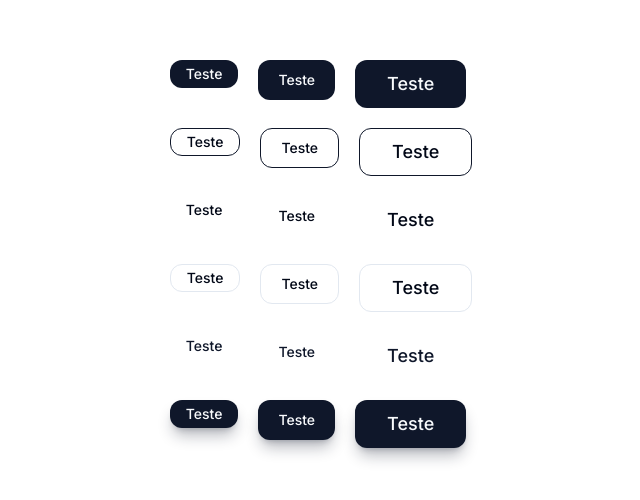
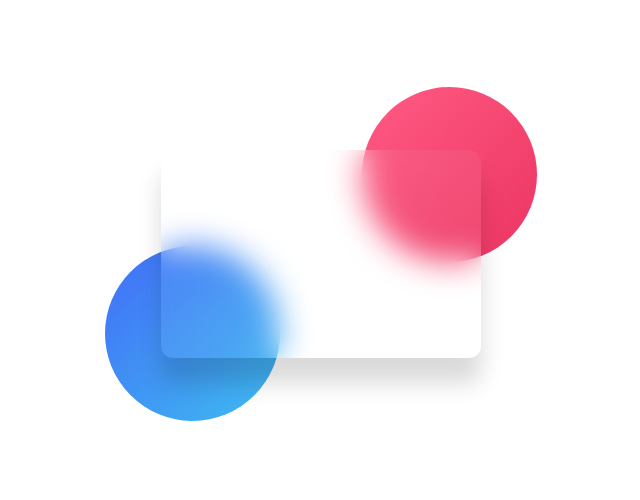
Before and after one commit to renanpmatos/atlas, a Next.js app: page / in a window 1280 px wide. Shown: the part 146-646 px from the top of the page, without its empty margins (319-959 px from the left). Built offline with nearby package versions, Linux system fonts and the light colour scheme.

Commit message:
add glass card

```diff
--- /dev/null
+++ b/app/(exemples)/glassCard.tsx
@@ -0,0 +1,22 @@
+import React from "react";
+
+export default function glassCard() {
+  return (
+    <div className="absolute -translate-x-1/2 -translate-y-1/2">
+      <div className="w-[320px]">
+        <div
+          id="shape1"
+          className="h-[175px] w-[175px] absolute bg-[-o-linear-gradient(315deg,_#ff5b84,_#eb3461)] bg-[linear-gradient(135deg,_#ff5b84,_#eb3461)] rounded-[50%] bottom-24 -right-14"
+        />
+        <div
+          id="shape2"
+          className="h-[175px] w-[175px] absolute bg-[-o-linear-gradient(315deg,_#426cf8,_#3ebdf0)] bg-[linear-gradient(135deg,_#426cf8,_#3ebdf0)] rounded-[50%] top-24 -left-14"
+        />
+        <div
+          id="card"
+          className="h-52 w-full bg-[rgba(255,255,255,0.06)] backdrop-filter backdrop-blur-lg p-24 [box-shadow:0_25px_23px_rgba(0,_0,_0,_0.15)] border-solid  border-[rgba(255,255,255,0.06)] rounded-xl"
+        />
+      </div>
+    </div>
+  );
+}
--- a/app/page.tsx
+++ b/app/page.tsx
@@ -1,10 +1,12 @@
+import Badges from "./(exemples)/badges";
 import Buttons from "./(exemples)/buttons";
+import GlassCard from "./(exemples)/glassCard";
 
 export default function Home() {
   return (
     <div className="h-screen flex items-center justify-center">
       <div className="flex flex-col gap-5">
-        <Buttons />
+        <GlassCard />
       </div>
     </div>
   );
--- a/components/ui/button.tsx
+++ b/components/ui/button.tsx
@@ -21,7 +21,6 @@ const buttonVariants = cva(
           "bg-primary text-primary-foreground shadow-lg shadow-primary/30 rounded-[12px] transition ease-in-out delay-100 duration-200 hover:bg-primary/90",
       },
       size: {
-        default: "h-10 px-5 py-2",
         sm: "h-7 px-4 py-2 text-sm",
         md: "h-10 px-5 py-2",
         lg: "h-12 px-8 text-lg",
@@ -36,7 +35,7 @@ const buttonVariants = cva(
     },
     defaultVariants: {
       variant: "default",
-      size: "default",
+      size: "md",
       radius: "md",
     },
   }
```
